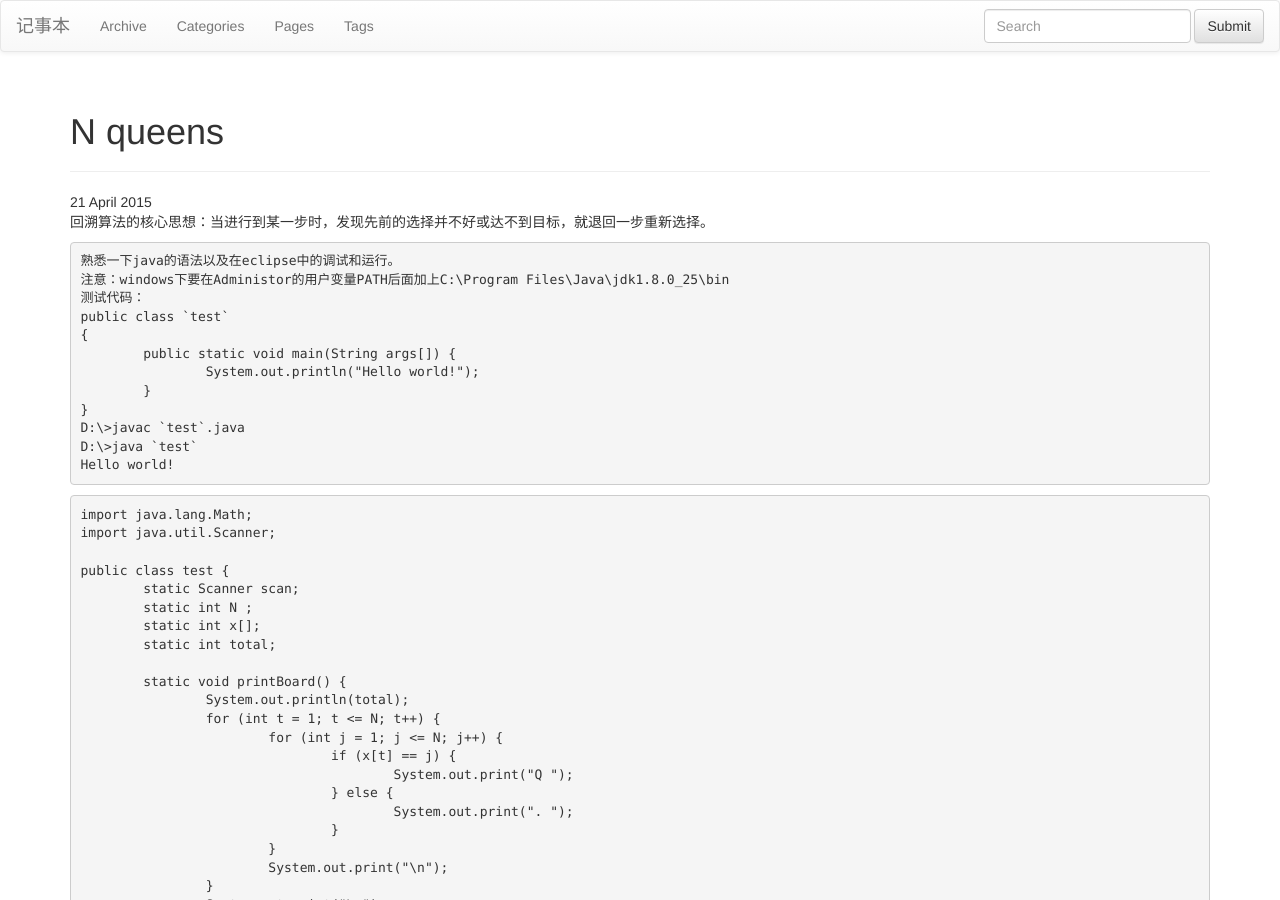
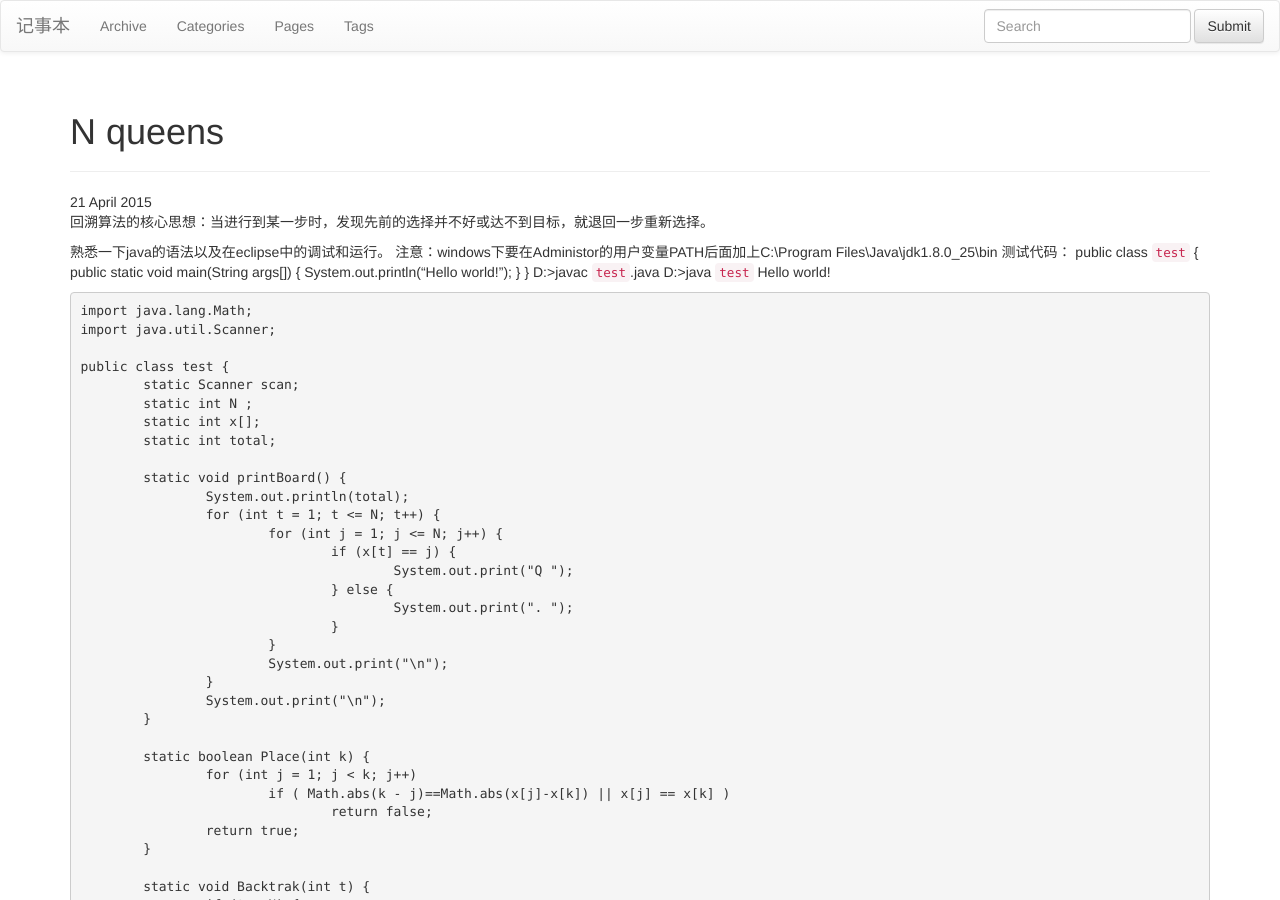
Before and after one commit to tank96a/article, a Jekyll site: the page built from _posts/2015-04-21-java-algo.md, in a window 1280 px wide and 900 px high. Built offline with Jekyll 4.4.1, drawn with Linux system fonts in a browser that asks for light colours; nearby versions of some CDN libraries; library files that are not in the unit come from our copies; comment, search, counter and statistics services are not loaded.

Commit message:
Update 2015-04-21-java-algo.md

```diff
--- a/_posts/2015-04-21-java-algo.md
+++ b/_posts/2015-04-21-java-algo.md
@@ -11,8 +11,7 @@ tags:
 
 回溯算法的核心思想：当进行到某一步时，发现先前的选择并不好或达不到目标，就退回一步重新选择。
 
-{% raw %}
-<pre>
+
 熟悉一下java的语法以及在eclipse中的调试和运行。
 注意：windows下要在Administor的用户变量PATH后面加上C:\Program Files\Java\jdk1.8.0_25\bin
 测试代码：
@@ -25,8 +24,7 @@ public class `test`
 D:\>javac `test`.java
 D:\>java `test`
 Hello world!
-</pre>
-{% endraw %}
+
 
 {% highlight java %}
 import java.lang.Math;
```
